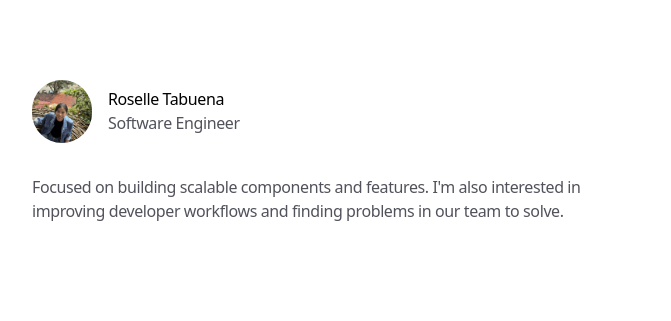
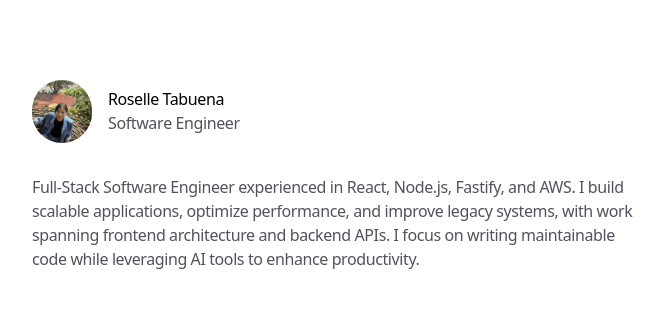
Before and after one commit to roselletabuena/roselle-tabuena, a Next.js app: page / in a window 1280 px wide. Shown: the top 321 px of the page, without its empty margins (304-975 px from the left). Built offline with nearby package versions, Linux system fonts and the light colour scheme.

Commit message:
feat: update personal description to highlight full-stack expertise and skills

```diff
--- a/app/page.tsx
+++ b/app/page.tsx
@@ -106,7 +106,7 @@ export default function Personal() {
       >
         <div className="flex-1">
           <p className="text-zinc-600 dark:text-zinc-400">
-            Focused on building scalable components and features. I'm also interested in improving developer workflows and finding problems in our team to solve.
+            Full-Stack Software Engineer experienced in React, Node.js, Fastify, and AWS. I build scalable applications, optimize performance, and improve legacy systems, with work spanning frontend architecture and backend APIs. I focus on writing maintainable code while leveraging AI tools to enhance productivity.
           </p>
         </div>
       </motion.section>
```
